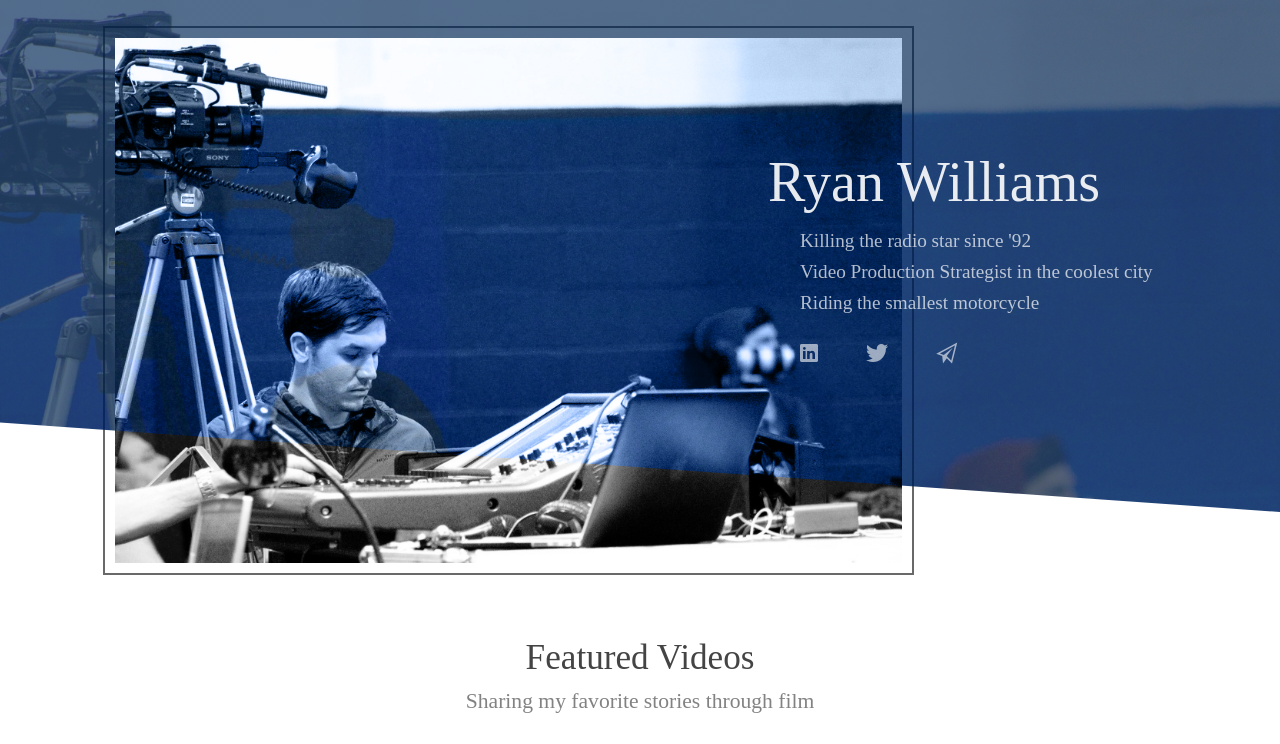
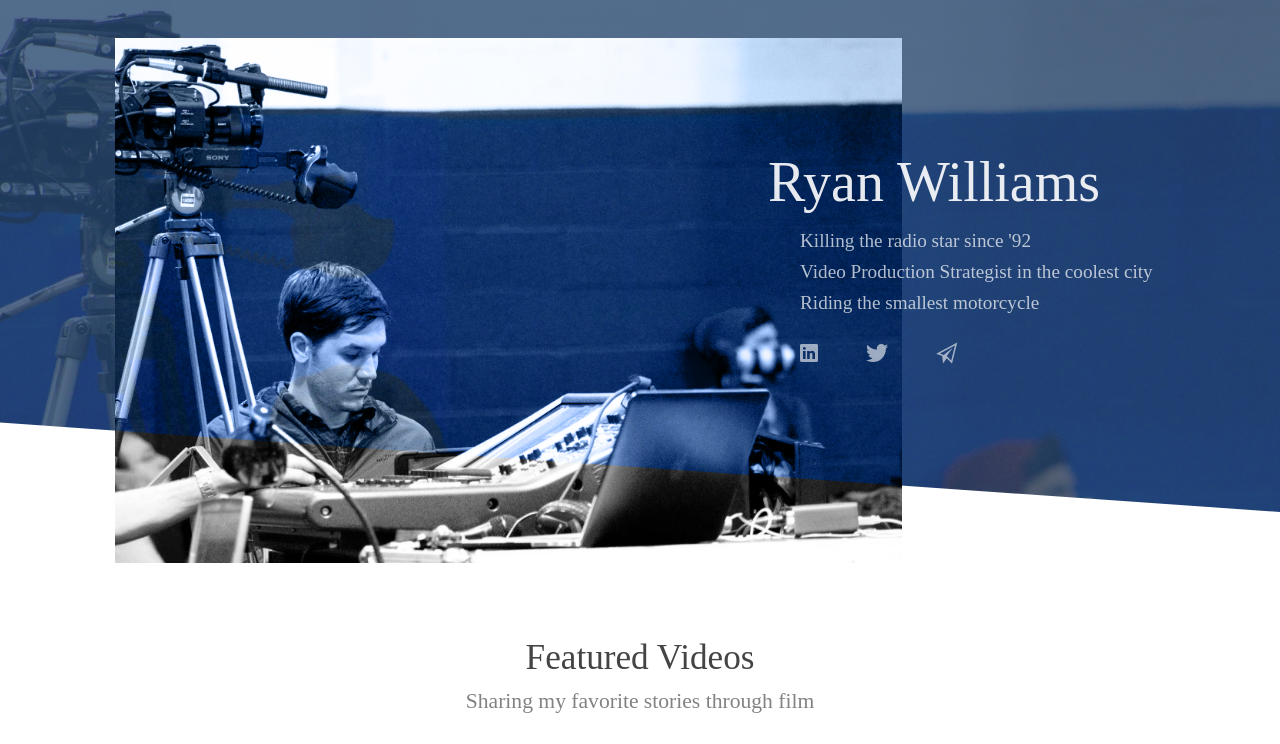
Before and after one commit to ramenhog/dove, a Jekyll site: the page built from index.html, in a window 1280 px wide. Shown: the top 744 px of the page. Built offline with Jekyll 4.4.1, drawn with Linux system fonts in a browser that asks for light colours; some web fonts are replaced; grey boxes are pictures that could not be loaded.

Commit message:
got rid of the outline thing on the prof pic`

```diff
--- a/_sass/_frontpage.scss
+++ b/_sass/_frontpage.scss
@@ -58,8 +58,6 @@ body {
     width: 90%;
     margin: 0 auto;
     background: url($baseurl + '/assets/profile.jpg') left center / cover no-repeat;
-    outline: 2px solid rgba(25, 25, 25, 0.65);
-    outline-offset: 10px;
     mix-blend-mode: luminosity;
     overflow: hidden;
     opacity: 0;
```
